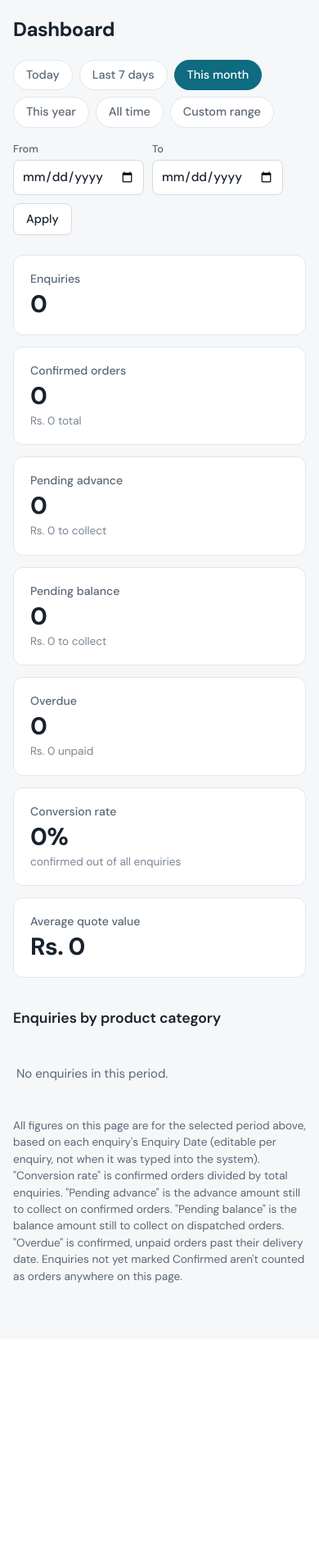
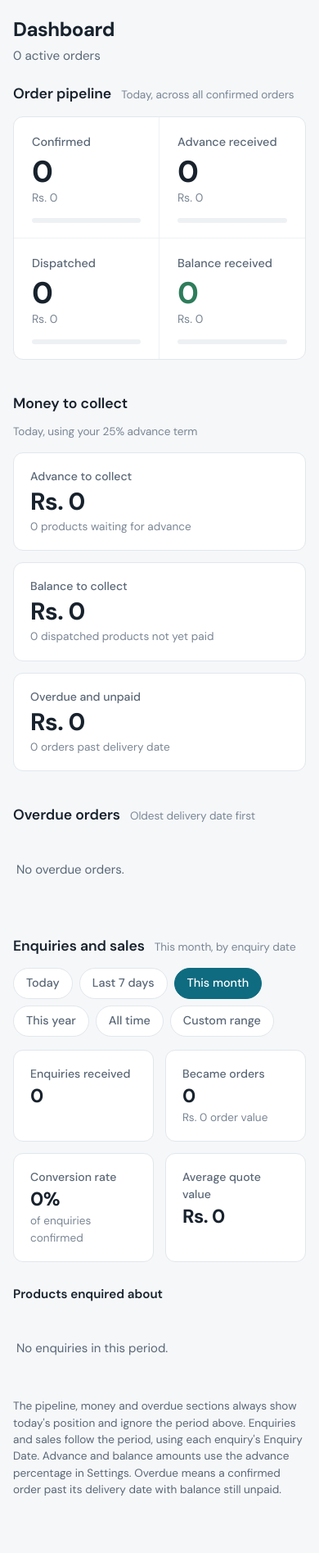
Before and after one commit to virajvisaria-crypto/vardhaman-enquiry-app, a Flask app: page /dashboard in a window 390 px wide. Shown: the part 82-1977 px from the top of the page at 82% size. Before the commit the page ends 1648 px from the top, so only its background shows below. Run offline with Flask 3, Linux system fonts and the light colour scheme; the visitor is signed in with stand-in values (Sample User, id 1); data comes from the database, SQL or seed files in the repository; data that the repository does not hold is empty.

Commit message:
New UI, phone layout, new dashboard, Indian number format

```diff
--- a/app.py
+++ b/app.py
@@ -1079,6 +1079,9 @@ def _period_range(period, today):
     return None, None  # "all"
 
 
+PIPELINE_LABELS = ["Confirmed", "Advance received", "Dispatched", "Balance received"]
+
+
 @app.route("/dashboard")
 @login_required
 def dashboard():
@@ -1087,68 +1090,89 @@ def dashboard():
     custom_from = request.args.get("from", "").strip()
     custom_to = request.args.get("to", "").strip()
     today = today_ist()
+    advance_pct = _advance_pct(get_settings())
 
+    # ---- "Right now": the live pipeline. Never depends on the period picker,
+    # so it always matches the Orders page. ----
+    orders = _query_orders(True, "", "asc")
+    order_values = {
+        r["enquiry_id"]: _to_float(r["v"])
+        for r in db.execute(
+            "SELECT enquiry_id, SUM(rate * quantity) v FROM enquiry_items WHERE confirmed = 1 GROUP BY enquiry_id"
+        ).fetchall()
+    }
+    stage_counts = [0, 0, 0, 0]
+    stage_values = [0.0, 0.0, 0.0, 0.0]
+    for o in orders:
+        stage_counts[o["stage_index"]] += 1
+        stage_values[o["stage_index"]] += order_values.get(o["row"]["id"], 0.0)
+    biggest = max(stage_counts) or 1
+    stages = [
+        {"label": PIPELINE_LABELS[k], "count": stage_counts[k], "value": round(stage_values[k], 2),
+         "pct": round(100 * stage_counts[k] / biggest)}
+        for k in range(4)
+    ]
+    active_count = sum(stage_counts[:3])
+
+    advance_due = balance_due = 0.0
+    advance_lines = balance_lines = 0
+    for r in db.execute(
+        "SELECT rate, quantity, advance_received, dispatched FROM enquiry_items "
+        "WHERE confirmed = 1 AND balance_received = 0"
+    ).fetchall():
+        value = _to_float(r["rate"]) * (_to_float(r["quantity"], 1.0) or 1.0)
+        if not r["advance_received"]:
+            advance_due += value * advance_pct / 100
+            advance_lines += 1
+        if r["dispatched"]:
+            balance_due += value * (100 - advance_pct) / 100
+            balance_lines += 1
+
+    overdue_orders = sorted((o for o in orders if o["overdue"]), key=lambda o: o["row"]["delivery_date"] or "")
+    overdue_unpaid = 0.0
+    for r in db.execute(
+        """SELECT i.rate, i.quantity, i.advance_received FROM enquiry_items i
+           JOIN enquiries e ON e.id = i.enquiry_id
+           WHERE i.confirmed = 1 AND i.balance_received = 0
+           AND e.delivery_date IS NOT NULL AND e.delivery_date != '' AND e.delivery_date < ?""",
+        (today.isoformat(),),
+    ).fetchall():
+        value = _to_float(r["rate"]) * (_to_float(r["quantity"], 1.0) or 1.0)
+        overdue_unpaid += value * (100 - advance_pct) / 100 if r["advance_received"] else value
+
+    # ---- "In this period": enquiries and sales, filtered by Enquiry Date ----
     if period == "custom" and custom_from and custom_to:
         date_clause = "WHERE e.enquiry_date BETWEEN ? AND ?"
         date_params = (custom_from, custom_to)
+        period_label = f"{fdate(custom_from)} to {fdate(custom_to)}"
     else:
         if period not in PERIODS:
             period = "month"
         date_from, date_to = _period_range(period, today)
+        period_label = PERIODS[period]
         if date_from:
             date_clause = "WHERE e.enquiry_date BETWEEN ? AND ?"
             date_params = (date_from.isoformat(), date_to.isoformat())
         else:
             date_clause = ""
             date_params = ()
-
-    advance_pct = _advance_pct(get_settings())
+    and_or_where = " AND" if date_clause else "WHERE"
 
     total_enquiries = db.execute(
         f"SELECT COUNT(*) c FROM enquiries e {date_clause}", date_params
     ).fetchone()["c"]
-
     confirmed_count = db.execute(
         f"""SELECT COUNT(DISTINCT e.id) c FROM enquiries e JOIN enquiry_items i ON i.enquiry_id = e.id
-            {date_clause}{' AND' if date_clause else 'WHERE'} i.confirmed = 1""",
+            {date_clause}{and_or_where} i.confirmed = 1""",
         date_params,
     ).fetchone()["c"]
-
     confirmed_value = db.execute(
         f"""SELECT COALESCE(SUM(i.rate * i.quantity), 0) v FROM enquiries e JOIN enquiry_items i ON i.enquiry_id = e.id
-            {date_clause}{' AND' if date_clause else 'WHERE'} i.confirmed = 1""",
+            {date_clause}{and_or_where} i.confirmed = 1""",
         date_params,
     ).fetchone()["v"]
+    conversion_rate = round(100 * confirmed_count / total_enquiries, 1) if total_enquiries else 0
 
-    pending_advance = db.execute(
-        f"""SELECT COUNT(*) c, COALESCE(SUM(i.rate * i.quantity), 0) amt
-            FROM enquiries e JOIN enquiry_items i ON i.enquiry_id = e.id
-            {date_clause}{' AND' if date_clause else 'WHERE'} i.confirmed = 1 AND i.advance_received = 0""",
-        date_params,
-    ).fetchone()
-
-    pending_balance = db.execute(
-        f"""SELECT COUNT(*) c, COALESCE(SUM(i.rate * i.quantity), 0) amt
-            FROM enquiries e JOIN enquiry_items i ON i.enquiry_id = e.id
-            {date_clause}{' AND' if date_clause else 'WHERE'} i.dispatched = 1 AND i.balance_received = 0""",
-        date_params,
-    ).fetchone()
-
-    overdue_rows = db.execute(
-        f"""SELECT i.rate, i.quantity FROM enquiries e JOIN enquiry_items i ON i.enquiry_id = e.id
-            {date_clause}{' AND' if date_clause else 'WHERE'} i.confirmed = 1 AND i.balance_received = 0
-            AND e.delivery_date IS NOT NULL AND e.delivery_date != '' AND e.delivery_date < ?""",
-        date_params + (today.isoformat(),),
-    ).fetchall()
-    overdue_count = len(overdue_rows)
-    overdue_amount = round(sum(_to_float(r["rate"]) * (_to_float(r["quantity"], 1.0) or 1.0) for r in overdue_rows), 2)
-
-    conversion_rate = 0
-    if total_enquiries:
-        conversion_rate = round(100 * confirmed_count / total_enquiries, 1)
-
-    # Average quote value = average of each enquiry's total across all its
-    # product lines, not the average of individual line items.
     per_enquiry_totals = db.execute(
         f"""SELECT SUM(i.rate * i.quantity) total FROM enquiries e JOIN enquiry_items i ON i.enquiry_id = e.id
             {date_clause} GROUP BY e.id""",
@@ -1160,7 +1184,7 @@ def dashboard():
     by_category = db.execute(
         f"""SELECT COALESCE(NULLIF(TRIM(i.product_category), ''), 'Uncategorized') cat, COUNT(*) c
             FROM enquiries e JOIN enquiry_items i ON i.enquiry_id = e.id
-            {date_clause} GROUP BY cat ORDER BY c DESC""",
+            {date_clause} GROUP BY cat ORDER BY c DESC LIMIT 8""",
         date_params,
     ).fetchall()
     max_cat = max([r["c"] for r in by_category], default=1)
@@ -1169,18 +1193,17 @@ def dashboard():
         "total_enquiries": total_enquiries,
         "confirmed_count": confirmed_count,
         "confirmed_value": round(confirmed_value, 2),
-        "pending_advance_count": pending_advance["c"],
-        "pending_advance_amount": round(pending_advance["amt"] * advance_pct / 100, 2),
-        "pending_balance_count": pending_balance["c"],
-        "pending_balance_amount": round(pending_balance["amt"] * (100 - advance_pct) / 100, 2),
-        "overdue_count": overdue_count,
-        "overdue_amount": overdue_amount,
         "conversion_rate": conversion_rate,
         "avg_quote_value": avg_quote_value,
+        "advance_due": round(advance_due, 2), "advance_lines": advance_lines,
+        "balance_due": round(balance_due, 2), "balance_lines": balance_lines,
+        "overdue_count": len(overdue_orders), "overdue_unpaid": round(overdue_unpaid, 2),
     }
     return render_template(
-        "dashboard.html", stats=stats, by_category=by_category, max_cat=max_cat,
-        period=period, periods=PERIODS, custom_from=custom_from, custom_to=custom_to,
+        "dashboard.html", stats=stats, stages=stages, active_count=active_count,
+        overdue_orders=overdue_orders[:6], by_category=by_category, max_cat=max_cat,
+        period=period, periods=PERIODS, period_label=period_label,
+        custom_from=custom_from, custom_to=custom_to,
     )
 
 
--- a/static/style.css
+++ b/static/style.css
@@ -250,3 +250,33 @@ p.muted.small { max-width: 760px; margin: 4px 0 18px; }
 @media (prefers-reduced-motion: no-preference) {
   .btn, .tabs a, .filter-tabs a { transition: background-color .12s, border-color .12s, color .12s; }
 }
+
+/* ---------- dashboard ---------- */
+h2.sec { display: flex; align-items: baseline; gap: 12px; flex-wrap: wrap; margin: 40px 0 14px; }
+h2.sec:first-of-type { margin-top: 8px; }
+.sec-note { font-size: 0.85rem; font-weight: 400; color: var(--soft); }
+.sub-h { font-size: 0.95rem; font-weight: 600; margin: 28px 0 10px; }
+.pipeline { display: grid; grid-template-columns: repeat(4, 1fr); background: var(--panel); border: 1px solid var(--line); border-radius: 12px; overflow: hidden; }
+.pipe { padding: 20px 22px 18px; border-right: 1px solid var(--line-soft); }
+.pipe:last-child { border-right: 0; }
+.pipe-name { font-size: 0.9rem; color: var(--muted); font-weight: 500; }
+.pipe-count { font-size: 2.3rem; font-weight: 700; letter-spacing: -1px; line-height: 1.15; margin-top: 4px; font-variant-numeric: tabular-nums; }
+.pipe-val { font-size: 0.88rem; color: var(--soft); font-variant-numeric: tabular-nums; white-space: nowrap; }
+.pipe-bar { height: 6px; background: var(--line-soft); border-radius: 3px; margin-top: 14px; overflow: hidden; }
+.pipe-bar i { display: block; height: 100%; background: var(--accent); border-radius: 3px; }
+.pipe-done .pipe-bar i { background: var(--ok); }
+.pipe-done .pipe-count { color: var(--ok); }
+.stats-3 { grid-template-columns: repeat(3, 1fr); }
+.stats-4 { grid-template-columns: repeat(4, 1fr); }
+.see-all { margin: 12px 4px 0; font-size: 0.92rem; }
+.date-range-form { margin: -4px 0 18px; }
+.date-range-form:not(:target):not(.open) { display: none; }
+@media (max-width: 900px) { .stats-3, .stats-4 { grid-template-columns: repeat(2, 1fr); } }
+@media (max-width: 720px) {
+  .pipeline { grid-template-columns: repeat(2, 1fr); }
+  .pipe:nth-child(2) { border-right: 0; }
+  .pipe:nth-child(-n+2) { border-bottom: 1px solid var(--line-soft); }
+  .stats-3 { grid-template-columns: 1fr; }
+  .stats-4 { grid-template-columns: repeat(2, 1fr); }
+  .stats-4 .stat-value { font-size: 1.45rem; }
+}
--- a/templates/dashboard.html
+++ b/templates/dashboard.html
@@ -1,56 +1,96 @@
 {% extends "base.html" %}
 {% block content %}
 <div class="page-header">
-  <h1>Dashboard</h1>
+  <div>
+    <h1>Dashboard</h1>
+    <div class="page-sub">{{ active_count }} active order{{ '' if active_count == 1 else 's' }}{% if stats.overdue_count %}, <b>{{ stats.overdue_count }} overdue</b>{% endif %}</div>
+  </div>
 </div>
 
+<h2 class="sec">Order pipeline <span class="sec-note">Today, across all confirmed orders</span></h2>
+<div class="pipeline">
+  {% for s in stages %}
+  <div class="pipe {{ 'pipe-done' if loop.last }}">
+    <div class="pipe-name">{{ s.label }}</div>
+    <div class="pipe-count">{{ s.count }}</div>
+    <div class="pipe-val">Rs. {{ s.value|inr }}</div>
+    <div class="pipe-bar"><i style="width: {{ s.pct }}%"></i></div>
+  </div>
+  {% endfor %}
+</div>
+
+<h2 class="sec">Money to collect <span class="sec-note">Today, using your {{ settings.advance_percent }}% advance term</span></h2>
+<div class="stats-grid stats-3">
+  <div class="stat-card">
+    <span class="stat-label">Advance to collect</span>
+    <span class="stat-value">Rs. {{ stats.advance_due|inr }}</span>
+    <span class="stat-sub">{{ stats.advance_lines }} product{{ '' if stats.advance_lines == 1 else 's' }} waiting for advance</span>
+  </div>
+  <div class="stat-card">
+    <span class="stat-label">Balance to collect</span>
+    <span class="stat-value">Rs. {{ stats.balance_due|inr }}</span>
+    <span class="stat-sub">{{ stats.balance_lines }} dispatched product{{ '' if stats.balance_lines == 1 else 's' }} not yet paid</span>
+  </div>
+  <div class="stat-card {{ 'stat-card-alert' if stats.overdue_count }}">
+    <span class="stat-label">Overdue and unpaid</span>
+    <span class="stat-value">Rs. {{ stats.overdue_unpaid|inr }}</span>
+    <span class="stat-sub">{{ stats.overdue_count }} order{{ '' if stats.overdue_count == 1 else 's' }} past delivery date</span>
+  </div>
+</div>
+
+<h2 class="sec">Overdue orders <span class="sec-note">Oldest delivery date first</span></h2>
+{% if overdue_orders %}
+<div class="table-wrap">
+  <table class="data-table">
+    <thead><tr><th>Customer</th><th>Delivery</th><th>Late by</th><th>Stage</th><th></th></tr></thead>
+    <tbody>
+      {% for o in overdue_orders %}
+      <tr>
+        <td class="cust"><a href="{{ url_for('enquiry_detail', eid=o.row.id) }}">{{ o.row.customer_name }}</a></td>
+        <td class="cell-date" data-label="Delivery">{{ o.row.delivery_date|fdate }}</td>
+        <td data-label="Late by"><span class="late">{{ o.overdue_days }} day{{ '' if o.overdue_days == 1 else 's' }}</span></td>
+        <td data-label="Stage"><span class="tag tag-stage-{{ o.stage }}">{{ o.stage_label }}</span></td>
+        <td class="nowrap act-cell"><a href="{{ url_for('enquiry_detail', eid=o.row.id) }}" class="link-quiet">Open</a></td>
+      </tr>
+      {% endfor %}
+    </tbody>
+  </table>
+</div>
+{% if stats.overdue_count > overdue_orders|length %}
+<p class="see-all"><a href="{{ url_for('orders_page', sort='delivery', dir='asc') }}">See all {{ stats.overdue_count }} overdue orders</a></p>
+{% endif %}
+{% else %}
+<p class="empty-state">No overdue orders.</p>
+{% endif %}
+
+<h2 class="sec">Enquiries and sales <span class="sec-note">{{ period_label }}, by enquiry date</span></h2>
 <div class="filter-tabs">
   {% for key, label in periods.items() %}
   <a href="{{ url_for('dashboard', period=key) }}" class="{{ 'active' if period == key }}">{{ label }}</a>
   {% endfor %}
   <a href="#custom-range" class="{{ 'active' if period == 'custom' }}">Custom range</a>
 </div>
-
-<form method="GET" action="{{ url_for('dashboard') }}" class="date-range-form" id="custom-range">
+<form method="GET" action="{{ url_for('dashboard') }}" class="date-range-form {{ 'open' if period == 'custom' }}" id="custom-range">
   <input type="hidden" name="period" value="custom">
-  <label class="muted small">From
-    <input type="date" name="from" value="{{ custom_from }}">
-  </label>
-  <label class="muted small">To
-    <input type="date" name="to" value="{{ custom_to }}">
-  </label>
+  <label>From <input type="date" name="from" value="{{ custom_from }}"></label>
+  <label>To <input type="date" name="to" value="{{ custom_to }}"></label>
   <button type="submit" class="btn">Apply</button>
 </form>
 
-<div class="stats-grid">
+<div class="stats-grid stats-4">
   <div class="stat-card">
-    <span class="stat-label">Enquiries</span>
+    <span class="stat-label">Enquiries received</span>
     <span class="stat-value">{{ stats.total_enquiries }}</span>
   </div>
   <div class="stat-card">
-    <span class="stat-label">Confirmed orders</span>
+    <span class="stat-label">Became orders</span>
     <span class="stat-value">{{ stats.confirmed_count }}</span>
-    <span class="stat-sub">Rs. {{ stats.confirmed_value|inr }} total</span>
-  </div>
-  <div class="stat-card">
-    <span class="stat-label">Pending advance</span>
-    <span class="stat-value">{{ stats.pending_advance_count }}</span>
-    <span class="stat-sub">Rs. {{ stats.pending_advance_amount|inr }} to collect</span>
-  </div>
-  <div class="stat-card">
-    <span class="stat-label">Pending balance</span>
-    <span class="stat-value">{{ stats.pending_balance_count }}</span>
-    <span class="stat-sub">Rs. {{ stats.pending_balance_amount|inr }} to collect</span>
-  </div>
-  <div class="stat-card {{ 'stat-card-alert' if stats.overdue_count }}">
-    <span class="stat-label">Overdue</span>
-    <span class="stat-value">{{ stats.overdue_count }}</span>
-    <span class="stat-sub">Rs. {{ stats.overdue_amount|inr }} unpaid</span>
+    <span class="stat-sub">Rs. {{ stats.confirmed_value|inr }} order value</span>
   </div>
   <div class="stat-card">
     <span class="stat-label">Conversion rate</span>
     <span class="stat-value">{{ stats.conversion_rate }}%</span>
-    <span class="stat-sub">confirmed out of all enquiries</span>
+    <span class="stat-sub">of enquiries confirmed</span>
   </div>
   <div class="stat-card">
     <span class="stat-label">Average quote value</span>
@@ -58,15 +98,13 @@
   </div>
 </div>
 
-<h2>Enquiries by product category</h2>
+<h3 class="sub-h">Products enquired about</h3>
 {% if by_category %}
 <div class="bar-chart">
   {% for row in by_category %}
   <div class="bar-row">
     <span class="bar-label">{{ row.cat }}</span>
-    <div class="bar-track">
-      <div class="bar-fill" style="width: {{ (row.c / max_cat * 100) | round(1) }}%"></div>
-    </div>
+    <div class="bar-track"><div class="bar-fill" style="width: {{ (row.c / max_cat * 100) | round(1) }}%"></div></div>
     <span class="bar-count">{{ row.c }}</span>
   </div>
   {% endfor %}
@@ -75,13 +113,10 @@
 <p class="empty-state">No enquiries in this period.</p>
 {% endif %}
 
-<p class="muted small">
-  All figures on this page are for the selected period above, based on each enquiry's Enquiry Date
-  (editable per enquiry, not when it was typed into the system).
-  "Conversion rate" is confirmed orders divided by total enquiries.
-  "Pending advance" is the advance amount still to collect on confirmed orders.
-  "Pending balance" is the balance amount still to collect on dispatched orders.
-  "Overdue" is confirmed, unpaid orders past their delivery date.
-  Enquiries not yet marked Confirmed aren't counted as orders anywhere on this page.
+<p class="muted small" style="margin-top:22px">
+  The pipeline, money and overdue sections always show today's position and ignore the period above.
+  Enquiries and sales follow the period, using each enquiry's Enquiry Date. Advance and balance amounts
+  use the advance percentage in Settings. Overdue means a confirmed order past its delivery date with
+  balance still unpaid.
 </p>
 {% endblock %}
```
